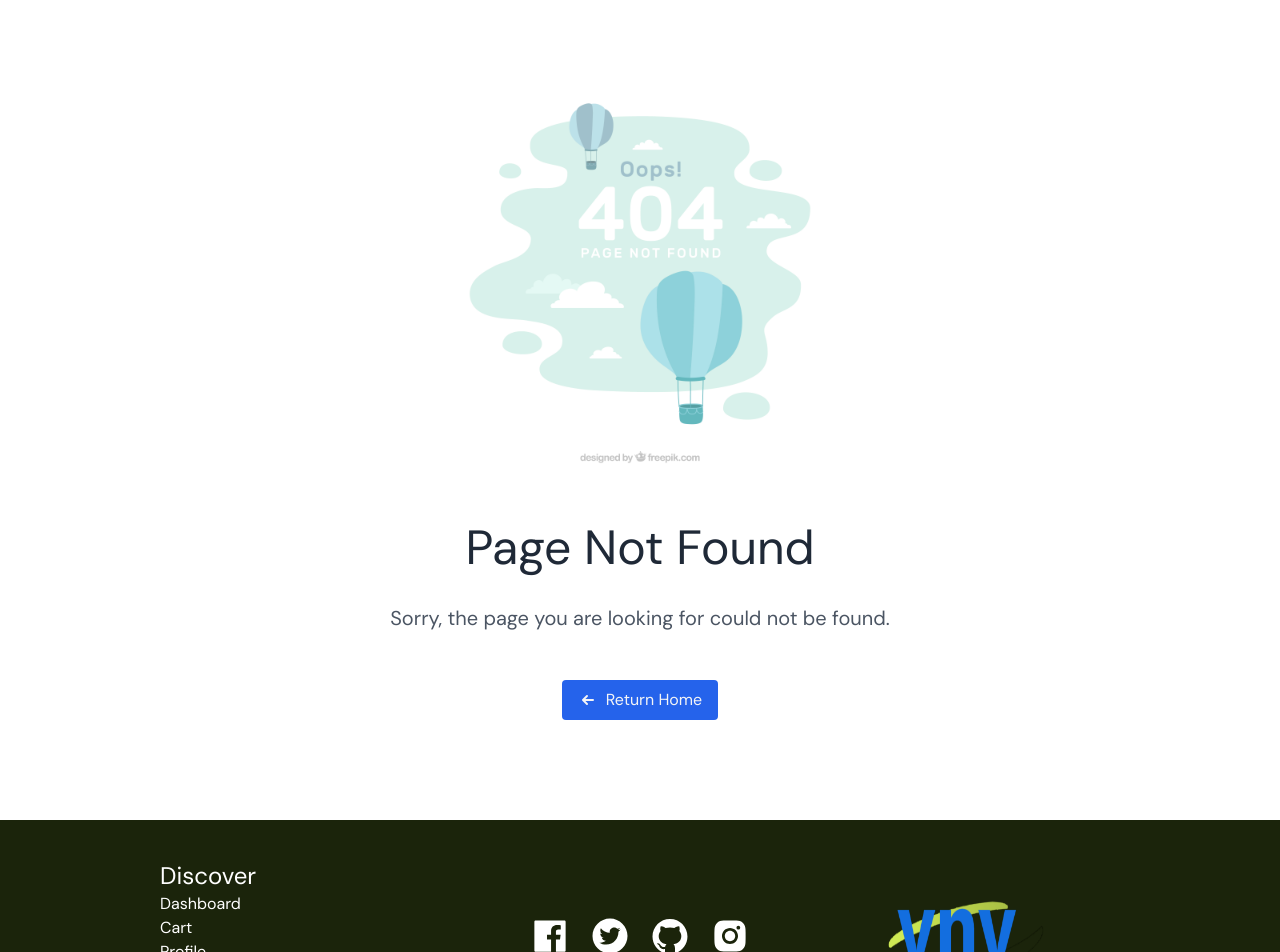
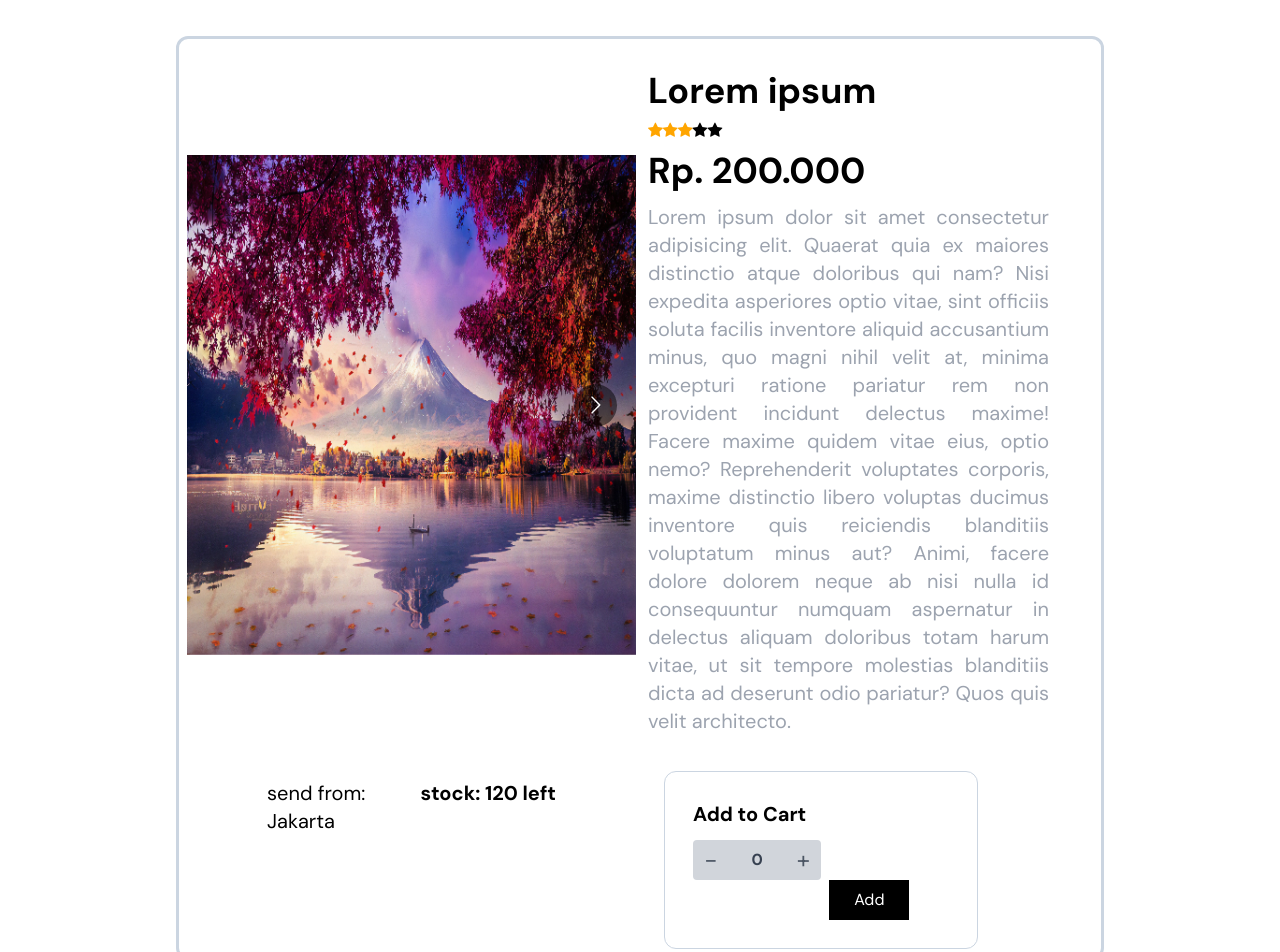
Before and after one commit to Vincent7564/E-Commerce-Frontend, a React (Create React App) app: page /product-detail in a window 1280 px wide. Before the commit this address had no page. Shown: the part 120-1072 px from the top of the page. Built offline with nearby package versions, Linux system fonts and the light colour scheme.

Commit message:
ui product detail

```diff
--- a/public/index.html
+++ b/public/index.html
@@ -12,6 +12,7 @@
   <link href="https://fonts.googleapis.com/css?family=DM+Sans:ital,wght@0,400;0,500;0,700;1,400;1,500;1,700&amp;display=swap" rel="stylesheet">
   <meta name="description" content="Web site created using create-react-app" />
   <link rel="apple-touch-icon" href="%PUBLIC_URL%/logo192.png" />
+  <link rel="stylesheet" href="https://cdnjs.cloudflare.com/ajax/libs/font-awesome/4.7.0/css/font-awesome.min.css">
   <!--
       manifest.json provides metadata used when your web app is installed on a
       user's mobile device or desktop. See https://developers.google.com/web/fundamentals/web-app-manifest/
--- /dev/null
+++ b/src/Component/CarouselProductDetail.jsx
@@ -0,0 +1,41 @@
+import Carousel from 'react-multi-carousel';
+import 'react-multi-carousel/lib/styles.css';
+import testImg from "../Image/Test.jpg";
+
+const responsive = {
+    superLargeDesktop: {
+      // the naming can be any, depends on you.
+      breakpoint: { max: 4000, min: 3000 },
+      items: 1
+    },
+    desktop: {
+      breakpoint: { max: 3000, min: 1024 },
+      items: 1
+    },
+    tablet: {
+      breakpoint: { max: 1024, min: 464 },
+      items: 1
+    },
+    mobile: {
+      breakpoint: { max: 464, min: 0 },
+      items: 1
+    }
+  };
+
+const CarouselProductDetail = () => {
+
+    return (
+
+        <Carousel responsive={responsive}>
+            <img class="w-[500px] h-[500px] m-auto" src={testImg} alt="Product" />
+            <img class="w-[500px] h-[500px] m-auto" src={testImg} alt="Product" />
+            <img class="w-[500px] h-[500px] m-auto" src={testImg} alt="Product" />
+            <img class="w-[500px] h-[500px] m-auto" src={testImg} alt="Product" />
+        </Carousel>
+
+
+
+    );
+  };
+
+  export default CarouselProductDetail;
--- /dev/null
+++ b/src/Component/ProductDetailCard.css
@@ -0,0 +1,17 @@
+.checked {
+  color: orange;
+}
+
+input[type='number']::-webkit-inner-spin-button,
+  input[type='number']::-webkit-outer-spin-button {
+    -webkit-appearance: none;
+    margin: 0;
+  }
+
+  .custom-number-input input:focus {
+    outline: none !important;
+  }
+
+  .custom-number-input button:focus {
+    outline: none !important;
+  }
--- /dev/null
+++ b/src/Component/ProductDetailCard.jsx
@@ -0,0 +1,70 @@
+import CarouselProductDetail from './CarouselProductDetail'
+import "../Component/ProductDetailCard.css";
+import { useState } from "react";
+
+const ProductDetailCard = () => {
+    // qty
+    const [count, setCount] = useState(0);
+
+    const incrementCount = () => {
+        setCount(count + 1);
+    };
+
+    const decrementCount = () => {
+        setCount(count - 1);
+    };
+
+    const handleChange = (e)=>{
+        setCount(Number(e.target.value));
+    };
+
+    return (
+    <div class="border-[0.2rem] border-slate-300 rounded-xl p-2 m-0">
+        <div>
+            <div className="grid grid-cols-2 gap-2">
+                <CarouselProductDetail />
+                <div className='py-5 px-1'>
+                    <h1 className='text-4xl font-medium py-1'><b>Lorem ipsum</b></h1>
+                    <div className='py-1'>
+                        <span class="fa fa-star checked"></span>
+                        <span class="fa fa-star checked"></span>
+                        <span class="fa fa-star checked"></span>
+                        <span class="fa fa-star"></span>
+                        <span class="fa fa-star"></span>
+                    </div>
+                    <h1 className='text-4xl font-medium py-1'><b>Rp. 200.000</b></h1>
+                    <p className='text-gray-400 text-xl py-2 text-justify pe-10'>Lorem ipsum dolor sit amet consectetur adipisicing elit. Quaerat quia ex maiores distinctio atque doloribus qui nam? Nisi expedita asperiores optio vitae, sint officiis soluta facilis inventore aliquid accusantium minus, quo magni nihil velit at, minima excepturi ratione pariatur rem non provident incidunt delectus maxime! Facere maxime quidem vitae eius, optio nemo? Reprehenderit voluptates corporis, maxime distinctio libero voluptas ducimus inventore quis reiciendis blanditiis voluptatum minus aut? Animi, facere dolore dolorem neque ab nisi nulla id consequuntur numquam aspernatur in delectus aliquam doloribus totam harum vitae, ut sit tempore molestias blanditiis dicta ad deserunt odio pariatur? Quos quis velit architecto.</p>
+                </div>
+                <div class="grid grid-cols-2 gap-4 content-stretch py-2 px-10">
+                    <div className='text-xl ps-10'>send from: Jakarta</div>
+                    <div className='text-xl pe-10 text-end'><b>stock: 120 left</b></div>
+                </div>
+                <div class="w-[70%] border-[0.1rem] border-slate-300 rounded-xl p-2 m-0 ms-5 me-10">
+                    <div className='p-5'>
+                        <div className='text-xl'><b>Add to Cart</b></div>
+                        <div className='pt-2'>
+                            <div class="custom-number-input h-10 w-32">
+                                <div class="flex flex-row h-10 w-full rounded-lg relative bg-transparent mt-1">
+                                    <button onClick={decrementCount} class=" bg-gray-300 text-gray-600 hover:text-gray-700 hover:bg-gray-400 h-full w-20 rounded-l cursor-pointer outline-none">
+                                        <span class="m-auto text-2xl font-thin">−</span>
+                                    </button>
+                                    <input value={count} onChange={handleChange} type="text" inputmode="numeric" pattern="[0-9]*" class="outline-none focus:outline-none text-center w-full bg-gray-300 font-semibold text-md hover:text-black focus:text-black  md:text-basecursor-default flex items-center text-gray-700  outline-none" name="qty" ></input>
+                                    <button onClick={incrementCount} class="bg-gray-300 text-gray-600 hover:text-gray-700 hover:bg-gray-400 h-full w-20 rounded-r cursor-pointer">
+                                        <span class="m-auto text-2xl font-thin">+</span>
+                                    </button>
+                                </div>
+                            </div>
+                        </div>
+                        <div className='text-end pe-10'>
+                            <button className=" bg-black text-white w-[5rem] p-2">Add</button>
+                        </div>
+                    </div>
+                </div>
+            </div>
+        </div>
+    </div>
+
+    );
+  };
+
+  export default ProductDetailCard;
--- /dev/null
+++ b/src/Pages/ProductDetail.jsx
@@ -0,0 +1,12 @@
+import ProductDetailCard from "../Component/ProductDetailCard";
+
+const ProductDetail = () => {
+
+    return (
+        <div className="">
+            <ProductDetailCard />
+        </div>
+    );
+  };
+
+  export default ProductDetail;
--- a/src/Routes/RouteList.jsx
+++ b/src/Routes/RouteList.jsx
@@ -4,6 +4,7 @@ import Login from "../Pages/Login";
 import Register from "../Pages/Register";
 import AddProduct from "../Pages//Admin/AddProduct";
 import PageError from "../Pages/PageError";
+import ProductDetail from '../Pages/ProductDetail';
 
 const RouteList = () => {
   return (
@@ -13,6 +14,7 @@ const RouteList = () => {
         <Route path="/login" element={<Login />} />
         <Route path="/register" element={<Register />} />
         <Route path="/add-product" element={<AddProduct />} />
+        <Route path="/product-detail" element={<ProductDetail />} /> {/* temporary */}
         <Route path="*" element={<PageError />} />
       </Routes>
     </BrowserRouter>
```
